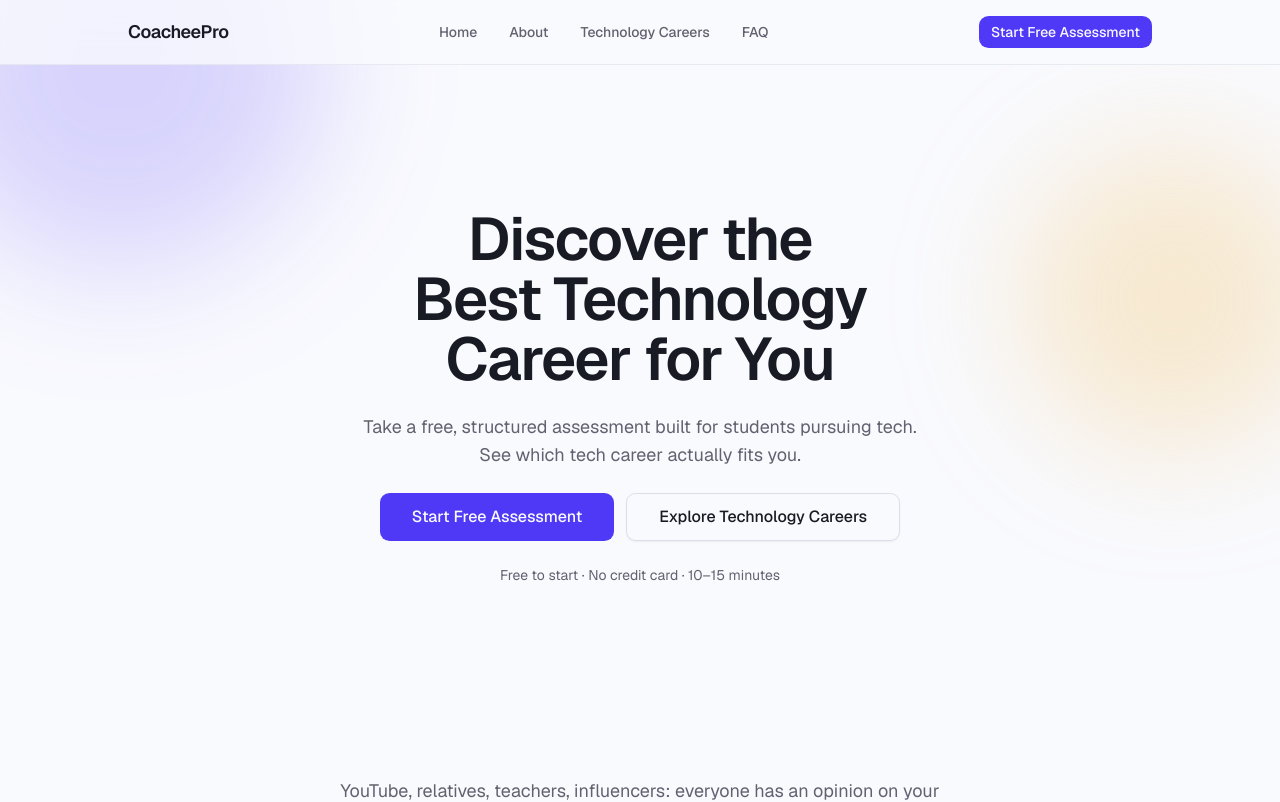
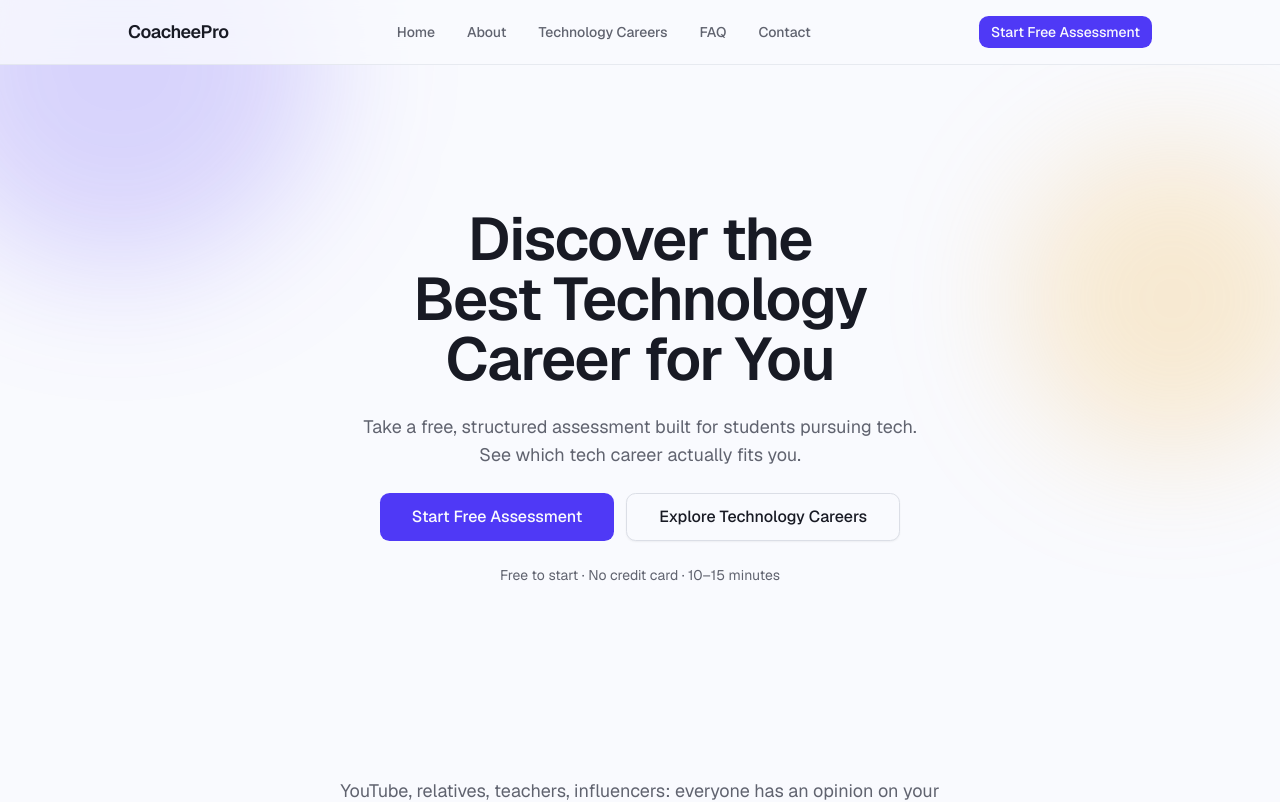
Before and after one commit to NaseerDragonRose/coachee-pro, a Next.js app: page / in a window 1280 px wide. Shown: the top 802 px of the page. Built offline with nearby package versions, Linux system fonts and the light colour scheme.

Commit message:
feat: add Contact link to header and footer nav

```diff
--- a/components/marketing/footer.tsx
+++ b/components/marketing/footer.tsx
@@ -4,6 +4,7 @@ const COMPANY_LINKS = [
   { href: "/about", label: "About" },
   { href: "/technology-careers", label: "Technology Careers" },
   { href: "/faq", label: "FAQ" },
+  { href: "/contact", label: "Contact" },
 ]
 
 const LEGAL_LINKS = [
--- a/components/marketing/header.tsx
+++ b/components/marketing/header.tsx
@@ -7,6 +7,7 @@ const NAV_LINKS = [
   { href: "/about", label: "About" },
   { href: "/technology-careers", label: "Technology Careers" },
   { href: "/faq", label: "FAQ" },
+  { href: "/contact", label: "Contact" },
 ]
 
 export const Header = () => {
```
